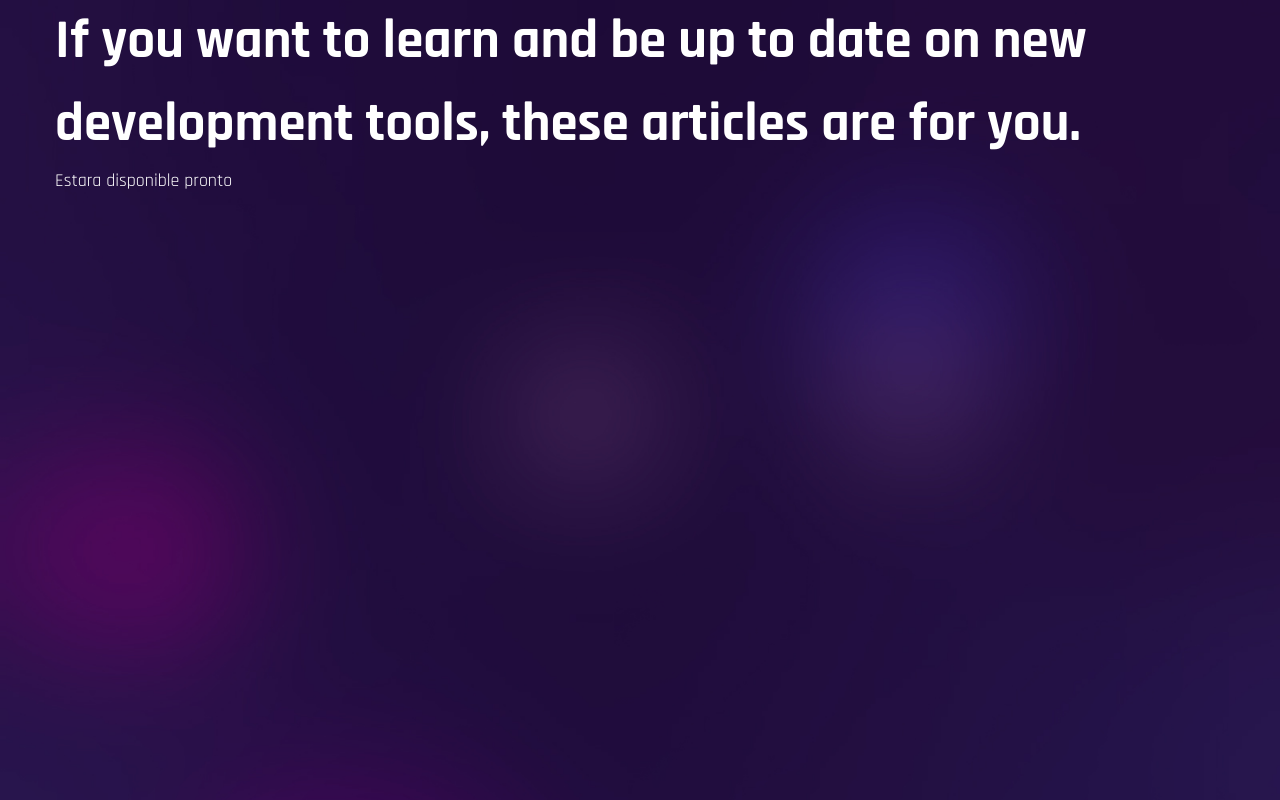
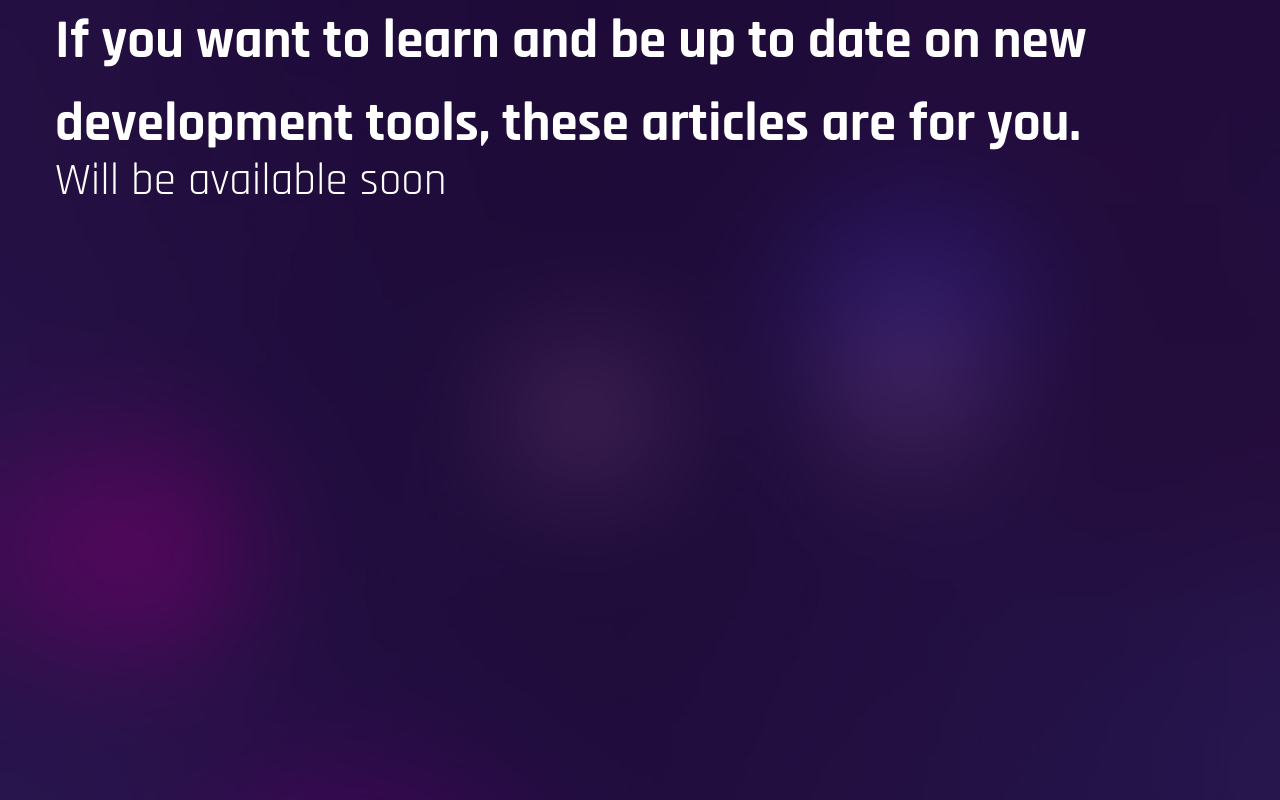
Before and after one commit to kevinvegax/portfolio, a React (Create React App) app: page /blog in a window 1280 px wide. Shown: the top 800 px of the page. Built offline with nearby package versions, Linux system fonts and the light colour scheme; the HTML template or start-up script is replaced by a standard one; a web font is replaced by a local one.

Commit message:
About, Skills and Blog update

```diff
--- a/src/components/About.js
+++ b/src/components/About.js
@@ -16,7 +16,7 @@ const About = () => {
         initial="hidden"
         whileInView={'show'}
         viewport={{once: false, amount: 0.3}}
-        className='flex-1 bg-about bg-contain bg-no-repeat h-[640px]
+        className='flex-1 bg-about bg-contain bg-no-repeat h-[440px]
         mix-blend-lighten bg-top'></motion.div>
         <motion.div
         variants={fadeIn('left', 0.1)}
@@ -26,7 +26,8 @@ const About = () => {
         className='flex-1'>
           <h2 className='h2 text-accent'>About me</h2>
           <h3 className='h3 mb-4'>
-            I'm a Freelancer Front-end Developer
+            I'm Kevin Vega a fullstack developer passionate about creating innovative solutions.
+            I have a degree in mechatronics engineering and I have specialized in software development, acquiring frontend and backend skills
           </h3>
         </motion.div>
       </div>
--- a/src/components/Skills.js
+++ b/src/components/Skills.js
@@ -36,10 +36,10 @@ const Skills = () => {
         initial="hidden"
         whileInView={'show'}
         viewport={{once: false, amount: 0.3}}
-        className='flex-1 lg:bg-services lg:bg-bottom bg-no-repeat
+        className='flex-1 lg:bg-bottom bg-no-repeat
         mix-blend-lighten mb-12 lg:mb-0 '>
           <h2 className='h2 text-accent mb-6'>My Skills</h2>
-          <h3 className='h3 max-w-[455px] mb-16'>I have some experience with Testing and Software Development</h3>
+          <h3 className='h3 max-w-[455px] mb-16'>I'm excited to be part of a team that shares a passion for technology and innovation. I'm always open to learning new skills and exploring new tools to enhance my work. These are some skills I have acquired.</h3>
         </motion.div>
         <motion.div
         variants={fadeIn('left', 0.1)}
--- a/src/pages/Blog.jsx
+++ b/src/pages/Blog.jsx
@@ -7,13 +7,15 @@ const Blog = () => {
       <h1
       className='text-[55px] font-bold leading-[1.5] '
       >If you want to learn and be up to date on new development tools, these articles are for you.</h1>
-      <TypeAnimation sequence={[
-        'Estara disponible pronto',
+      <TypeAnimation
+      className='text-[45px]'
+      sequence={[
+        'Will be available soon',
         2000,
-        'Estara disponible pronto',
+        'Will be available soon',
         2000,
       ]}
-      speed={50}
+      speed={10}
       wrapper='span'
       repeat={Infinity}/>
     </div>
```
